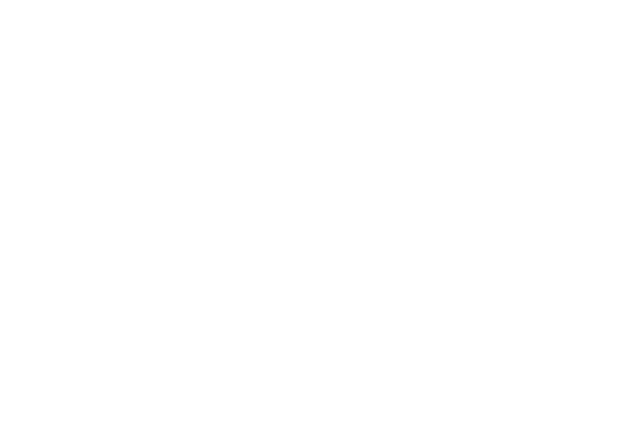
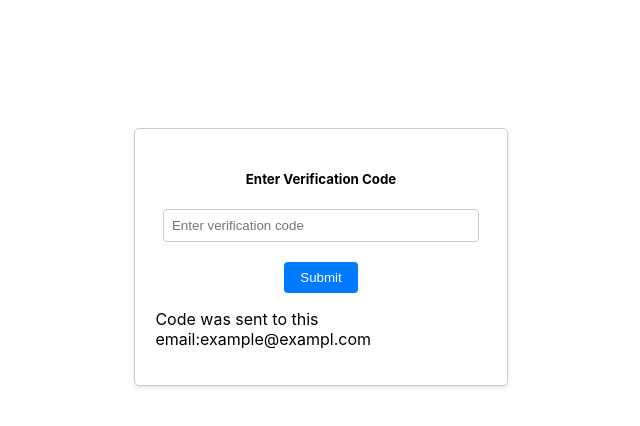
Before and after one commit to YonathanShlevich/Cinema-E-Booking-System, a React (Create React App) app in the folder cinema-ebooking-system/: page /verification in a window 1280 px wide. Before the commit this address had no page. Shown: the top 426 px of the page, without its empty margins (319-959 px from the left). Built offline with nearby package versions, Linux system fonts and the light colour scheme.

Commit message:
verification

```diff
--- a/cinema-ebooking-system/src/App.js
+++ b/cinema-ebooking-system/src/App.js
@@ -1,6 +1,7 @@
 import { BrowserRouter, Routes, Route } from "react-router-dom";
 import Home from "./Home";
 import Login from "./Login";
+import Verification from "./Verification";
 
 function App() {
   return (
@@ -8,6 +9,7 @@
       <Routes>
         <Route path="/" element={<Home />} />
         <Route path="/login" element={<Login />} />
+        <Route path="/verification" element={<Verification />} />
       </Routes>
     </BrowserRouter>
   );
--- a/cinema-ebooking-system/src/Login.js
+++ b/cinema-ebooking-system/src/Login.js
@@ -21,7 +21,9 @@
               <label>Password:</label>
               <input type="password" className="form-control" />
             </div>
-            <button type="submit" className="btn btn-primary">Login</button>
+            <Link to= "/">
+              <button type="submit" className="btn btn-primary">Login</button>
+            </Link>
           </form>
           <p>New user? <Link to="/signup">Signup</Link></p>
           <p>Forgot Password? <Link to="/forgotpassword">Forgot Password</Link></p>
--- /dev/null
+++ b/cinema-ebooking-system/src/Verification.css
@@ -0,0 +1,34 @@
+.cardVerification {
+
+    width: 29%;
+    margin: 10% auto;
+    border: 1px solid #ccc;
+    border-radius: 5px;
+    box-shadow: 0 2px 4px rgba(0, 0, 0, 0.1);
+  }
+
+  .cardverify {
+    padding: 20px;
+    display: flex;
+    flex-direction: column;
+    align-items: center;
+
+  }
+
+  .btn-submit {
+    padding: 8px 16px;
+    margin-top: 20px;
+    border: none;
+    border-radius: 4px;
+    cursor: pointer;
+    background-color: #007bff;
+    color: #fff;
+  }
+
+  .formcontrolVerification {
+    width: 90%;
+    padding: 8px;
+    border: 1px solid #ccc;
+    border-radius: 4px;
+
+  }
--- /dev/null
+++ b/cinema-ebooking-system/src/Verification.js
@@ -0,0 +1,25 @@
+import React from 'react';
+import { Link } from 'react-router-dom';
+import './Verification.css';
+
+
+function Verification() {
+  return (
+    <div className="cardVerification">
+      <div className="cardverify">
+        <h5 className="card-title">Enter Verification Code</h5>
+        <input
+          type="text"
+          className="formcontrolVerification"
+          placeholder="Enter verification code"
+        />
+         <Link to= "/">
+            <button type="submit" className="btn-submit">Submit</button>
+        </Link>
+        <p className="card-text">Code was sent to this email:example@exampl.com </p>
+      </div>
+    </div>
+  );
+}
+
+export default Verification;
```
